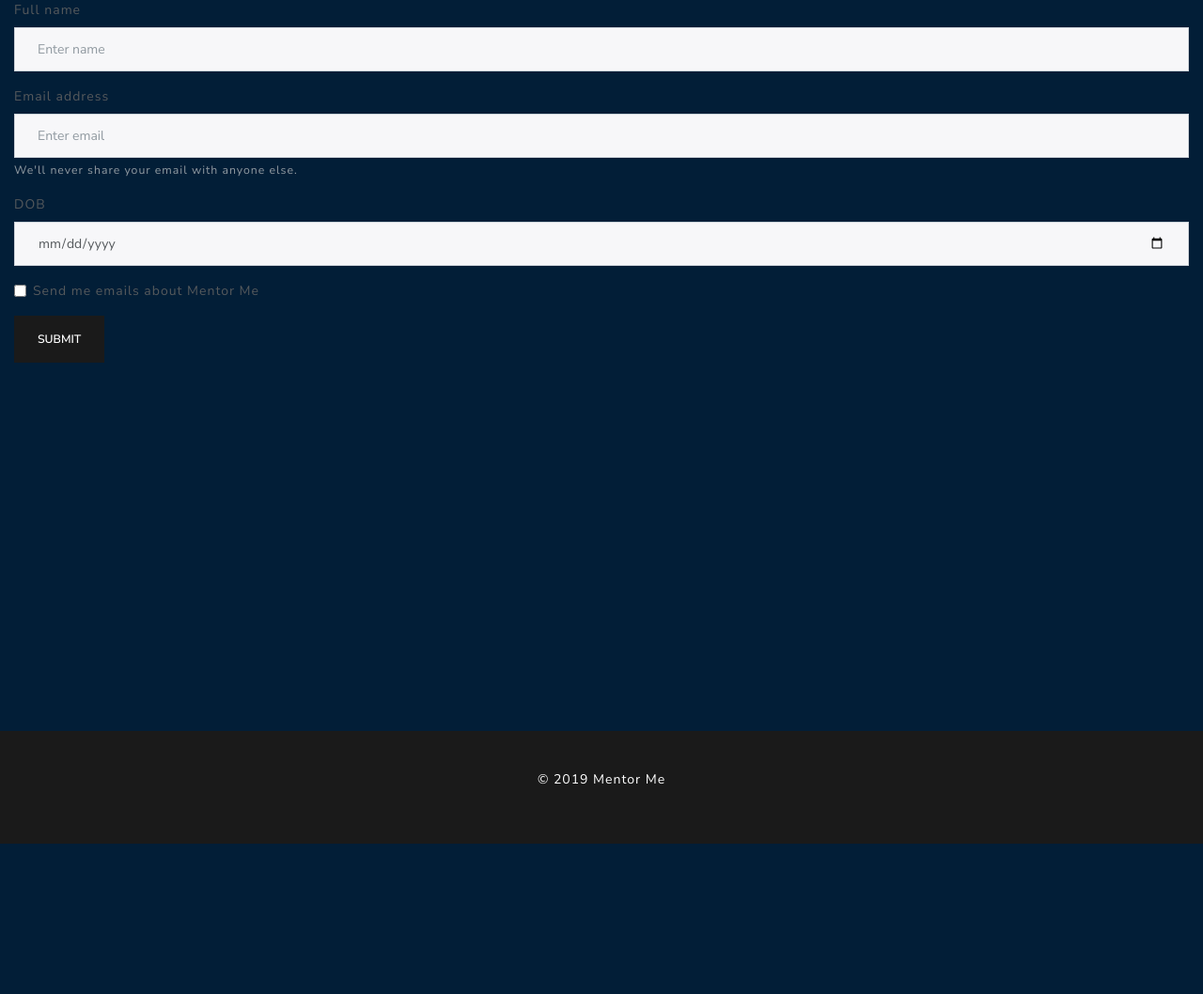
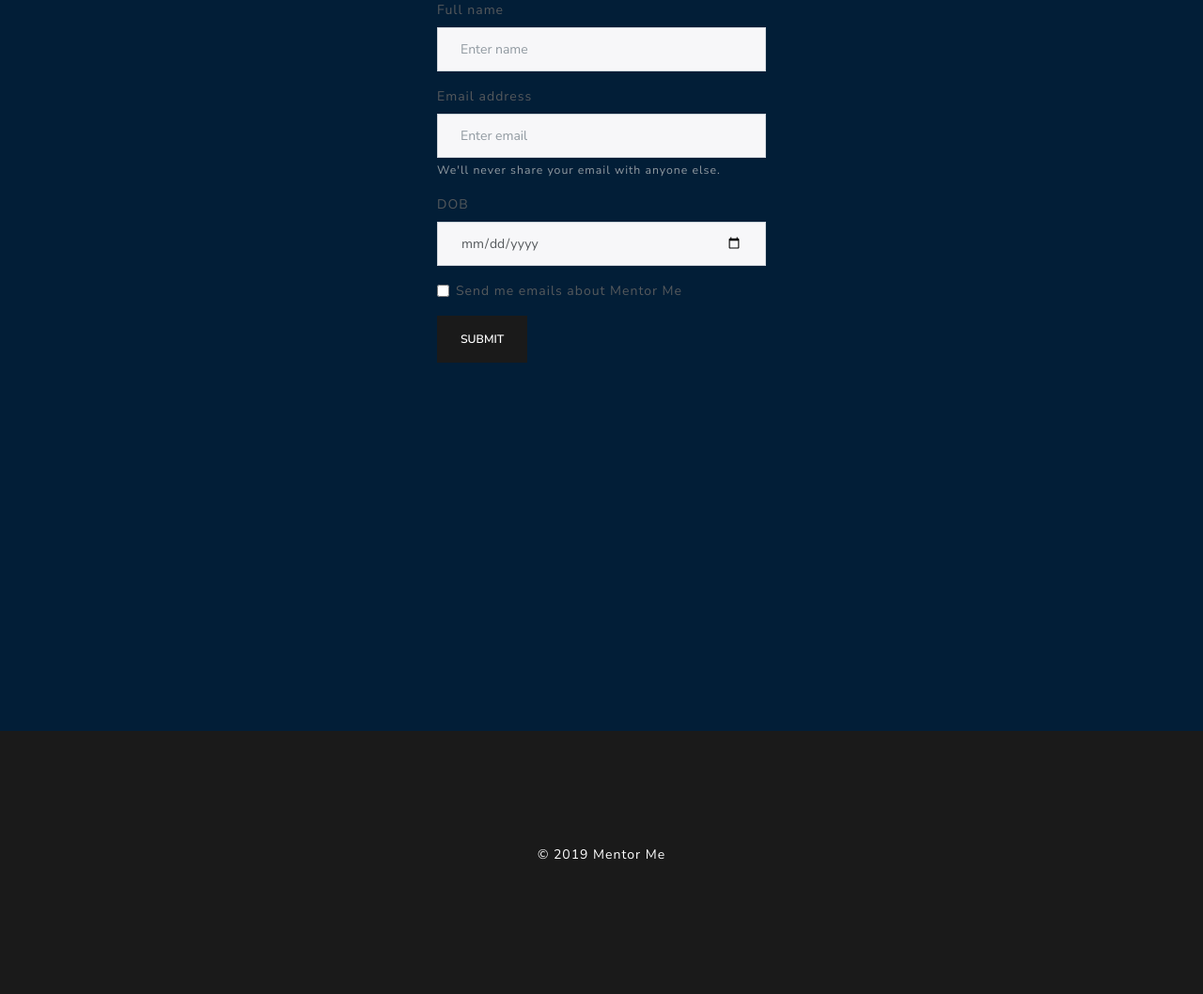
Before and after one commit to liyaSileshi/mentor_me, a Flask app: page /mentor_form in a window 1280 px wide. Shown: the part 89-1147 px from the top of the page at 94% size. Before the commit the page ends 987 px from the top, so only its background shows below. Run offline with Flask 2, Linux system fonts and the light colour scheme; some libraries are stand-ins or nearby versions.

Commit message:
mentor form

```diff
--- a/static/css/styles.css
+++ b/static/css/styles.css
@@ -5,7 +5,7 @@ body{
 .footer{
     background-color: #1a1a1a;
     margin-top:28em;
-    height:120px;
+    height:20em;
     display: flex;
     align-items: center;
     justify-content: center;
--- a/templates/mentor_form.html
+++ b/templates/mentor_form.html
@@ -1,5 +1,8 @@
 {% extends 'base.html' %}
 {% block content %}
+<div class="container">
+  <div class="row">
+    <div class="offset-lg-4 col-lg-4">
       <form>
         <div class="form-group">
             <label for="name">Full name</label>
@@ -20,4 +23,8 @@
         </div>
         <button type="submit" class="btn btn-primary">Submit</button>
     </form>
+    </div>
+  </div>
+</div>
+
 {% endblock %}
```
Lines whose indentation alone changed are shown as unchanged.
